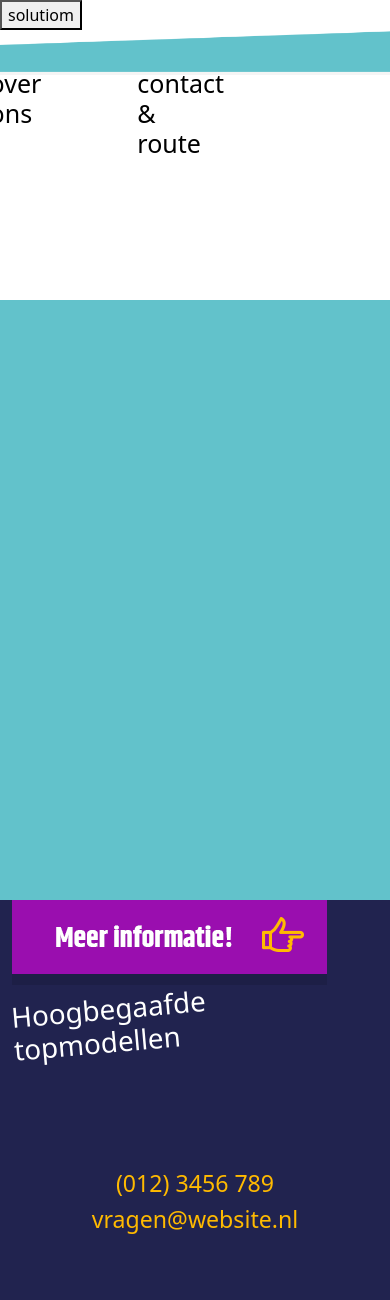
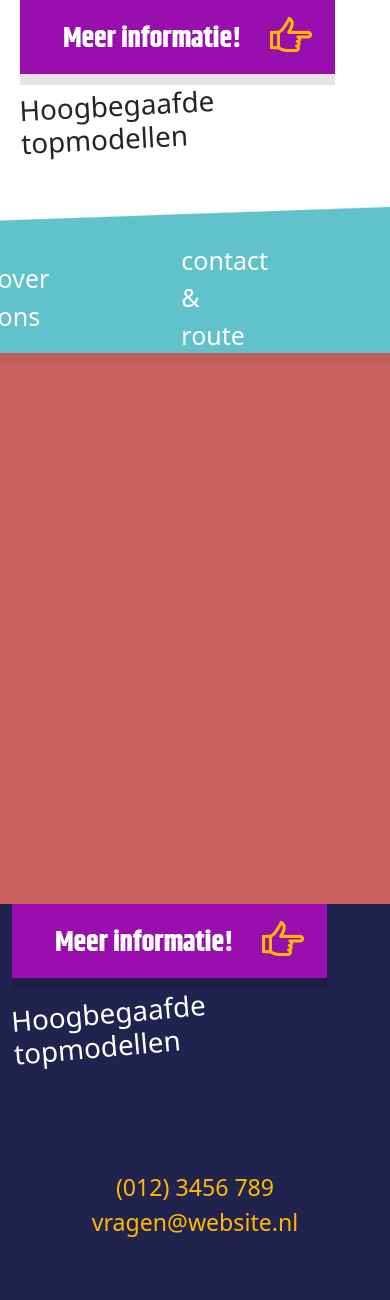
Before and after one commit to karim076/Job-review-assignment, a PHP site: page / in a window 390 px wide. Shown: the top 1300 px of the page. Run offline with PHP 8.4, Linux system fonts and the light colour scheme; some libraries are stand-ins or nearby versions.

Commit message:
Added navbar custom not yet responsive

```diff
--- a/css/main.css
+++ b/css/main.css
@@ -1,67 +1,68 @@
+/* @font-face{
+	font-family: ;
+
+} */
+
 /* header */
-.topping {
-	top: 8%;
- 	right: 70px;
-}
-.topping a{
-	text-decoration: none;
-	color: black;
-	font-size: 25px;
+.wrapper{
+	width: 90%;
+	margin: 0 auto;
 
 }
-.zindexs{
-	z-index: 20;
+.degs{
+	transform: rotate(-3deg);
+	margin-bottom: 50px;
 }
-.zindex{
+header{
+	position: relative;
 	z-index: 21;
 }
-
-.me-6{
-	margin-right: 6rem;
+nav{
+	background-image: url("../img/header/menubalk.png");
+	background-repeat: no-repeat;
+	background-position: right;
+	display: flex;
+	flex-direction: row;
+	align-items: center;
+	justify-content: end;
+	width: 100%;
+	height: 162px;
 }
+nav .links{
+	margin-top: 30px;
+	margin-right: 7rem;
+	color: #fff;
+	text-decoration: none;
+	font-size: 25px;
+	padding: 10px;
+}
+nav .links:hover{
+	color: #21234f;
+}
+.dropdown{
+	background-image: url("../img/header/dropdown.png");
+	background-repeat: no-repeat;
+	width: 100%;
+	height: 350px;
+	background-position: center;
+	margin-top: 23px;
+	display: none;
+}
+.returnBack:hover{
+	margin-top: 380px;
+}
+.opens-dropdown:hover + .dropdown
+{
+	display: block;
+}
+/* main */
 main{
-	background: #62c2cb;
+	position: relative;
+	z-index: 20;
+	margin-top: -60px;
+	background: #cb6262;
 	height: 600px;
 }
-header{
-	height: 300px;
-}
-.imgDropdown{
-	top: 167%;
-	right: 400px;
-	display: none;
-}
-.dropdowns{
-	z-index: -100;
-	position: relative;
-	/* display: none; */
-}
-.list{
-	margin-left: 60px;
-	margin-top: 50px;
-}
-.list a{
-	margin-bottom: 10px;
-}
-.topping a:hover{
-	color: #fff;
-	transition-duration: 0.6s;
-}
-button:hover > .imgDropdown
-{
-	display: block;
-	background: #62c2cb;
-}
-/* .topping:hover > .dropdowns{
-	display: block;
-	top: 37px;
-	left: 9rem;
-} */
-section{
-	height: auto;
-}
-/* main */
-
 /* footer */
 .gap{
 	gap: 100px ;
--- a/header.php
+++ b/header.php
@@ -1,18 +1,34 @@
-<!-- <div class="d-flex justify-content-end">
-	<img src="img/header/meldjeaan.png" class="img-fluid " alt="Responsive image">
-</div> -->
-<button class="dropdownmenu">solutiom</button>
-<nav class="">
+<div class="wrapper">
+	<img src="img/main/button-meerinfo.png" alt="">
+	<div class="row d-flex justify-content-between">
+		<h1 class="degs">Hoogbegaafde topmodellen</h1>
+	</div>
+</div>
+<nav class="firstBackground">
+	<a href="" class="links">Home</a>
+	<div class="d-flex flex-column returnBack">
+		<a href="" class="links opens-dropdown">Hoogbegaafd</a>
+		<div class="dropdown">
+			<a href="" class=""></a>
+			<a href="" class=""></a>
+			<a href="" class=""></a>
+		</div>
+	</div>
+	<a href="" class="links">Topmodel</a>
+	<a href="" class="links">over ons</a>
+	<a href="" class="links">contact & route</a>
+</nav>
+<!-- <nav class="">
 	<div class="container-fluid float-end p-0 ">
 		<div class="container float-end p-0">
-			<img class="img-fluid position-absolute d-block zindexs float-end" alt="Responsive image" src="img/header/menubalk.png">
-			<div class=" d-block zindex float-end marginNegative mb-3 position-absolute topping d-flex flex-row">
+			<img class="img-fluid position-relative d-block zindexs float-end indexs" alt="Responsive image" src="img/header/menubalk.png">
+			<div class="firstBackground">
 				<a href="" class="me-6 h2">Home</a>
 				<a href="" class="me-6 h2 dropdown">Hoogbegaafd</a>
 				<div class="dropdowns mb-1 d-flex flex-column">
-					<div class="imgDropdown position-absolute">
-						<img src="img/header/dropdown.png" class="position-absolute" alt="Responsive image">
-						<div class="list position-absolute">
+					<div class="imgDropdown ">
+						<img src="img/header/dropdown.png" class="" alt="Responsive image">
+						<div class="list ">
 							<a href="mr">solution</a>
 							<a href="mr">solution</a>
 							<a href="mr">solution</a>
@@ -24,9 +40,9 @@
 				<a href="" class="me-6 h2">over ons</a>
 				<a href="" class="me-6 h2">contact & route</a>
 			</div>
-		</div> <!-- container -->
-	</div> <!-- fluid -->
-	<!-- <img class="img-fluid d-block zindexs" alt="Responsive image" src="img/header/menubalk.png">
+		</div>
+	</div>
+	<img class="img-fluid d-block zindexs" alt="Responsive image" src="img/header/menubalk.png">
 	<div class="overflowText d-block zindex">
 		<a href="">Home</a>
 		<a href="">Hoogbegaafd</a>
@@ -34,5 +50,5 @@
 		<a href="">over ons</a>
 		<a href="">contact & route</a>
 		<a href=""></a>
-	</div> -->
-</nav>
+	</div>
+</nav> -->
```
